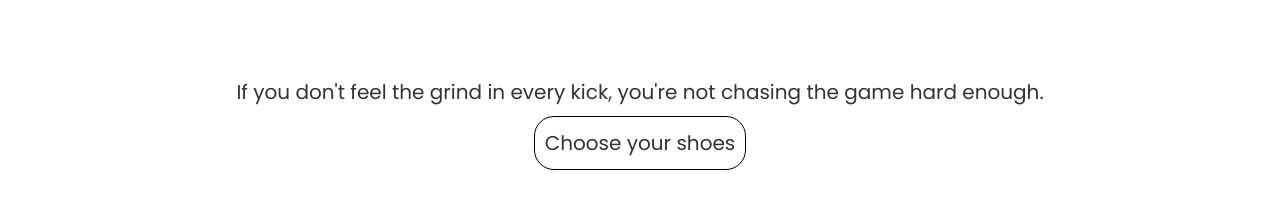
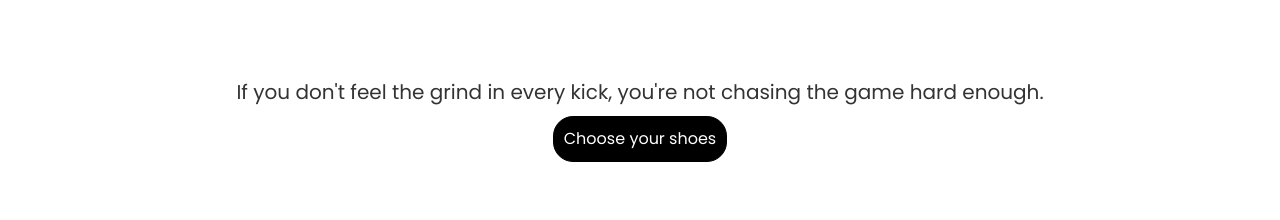
Before and after one commit to JRimIT/web-NikeShoes, a React (Create React App) app in the folder client/: page /men in a window 1280 px wide. Shown: the part 1127-1347 px from the top of the page. Built offline with nearby package versions, Linux system fonts and the light colour scheme; no server answers.

Commit message:
fix button in men page and women page

```diff
--- a/client/src/components/Home/HomeMen/HomePageMen.jsx
+++ b/client/src/components/Home/HomeMen/HomePageMen.jsx
@@ -5,6 +5,7 @@ import Footer from "../footer/Footer";
 import HomePageMenContent from "./HomePageMenContent";
 import "./HomePageMen.scss";
 import Slider from "react-slick";
+import { Button } from "react-bootstrap";
 
 function HomePageMen() {
   const settings = {
@@ -54,7 +55,9 @@ function HomePageMen() {
             </p>
 
             <div className="list-for-men pt-2">
-              <span>Choose your shoes </span>
+              <Button href="/products-men/Football" className="button">
+              Choose your shoes
+              </Button>
             </div>
           </div>
           <div className="content">
--- a/client/src/components/Home/HomeMen/HomePageMen.scss
+++ b/client/src/components/Home/HomeMen/HomePageMen.scss
@@ -7,13 +7,15 @@
                 display: flex;
                 justify-content: center;
                 padding-bottom: 20px;
-                span{
+                .button{
                     border: 1px solid black;
+                    background-color: black;
                     padding: 10px;
                     border-radius: 20px;
                     cursor: pointer;
+                    text-decoration: none;
                     &:hover{
-                        background-color: black;
+                        background-color: grey;
                         color: white;
                         transition: all 1s;
                     }
--- a/client/src/components/Home/HomeWomen/HomePageWoman.jsx
+++ b/client/src/components/Home/HomeWomen/HomePageWoman.jsx
@@ -7,6 +7,7 @@ import Footer from "../footer/Footer";
 import "./HomePageWoman.scss";
 import Slider from "react-slick";
 import HomePageWomanContent from "./HomePageWomanContent";
+import { Button } from "react-bootstrap";
 
 function HomePageWoman() {
   const settingsHead = {
@@ -56,8 +57,10 @@ function HomePageWoman() {
               All.
             </p>
 
-            <div className="list-for-men pt-2">
-              <span>Choose your shoes </span>
+            <div className="list-for-women pt-2">
+              <Button href="/products-women/Women's Road Running Shoes" className="button">
+                Choose your shoes
+              </Button>
             </div>
           </div>
           <div className="content">
--- a/client/src/components/Home/HomeWomen/HomePageWoman.scss
+++ b/client/src/components/Home/HomeWomen/HomePageWoman.scss
@@ -0,0 +1,26 @@
+.app-container{
+    .main-container{
+        .app-content{
+            .list-for-women{
+                font-size: 20px;
+                font-weight: 500;
+                display: flex;
+                justify-content: center;
+                padding-bottom: 20px;
+                .button{
+                    border: 1px solid black;
+                    background-color: black;
+                    padding: 10px;
+                    border-radius: 20px;
+                    cursor: pointer;
+                    text-decoration: none;
+                    &:hover{
+                        background-color: grey;
+                        color: white;
+                        transition: all 1s;
+                    }
+                }
+            }
+        }
+    }
+}
```
